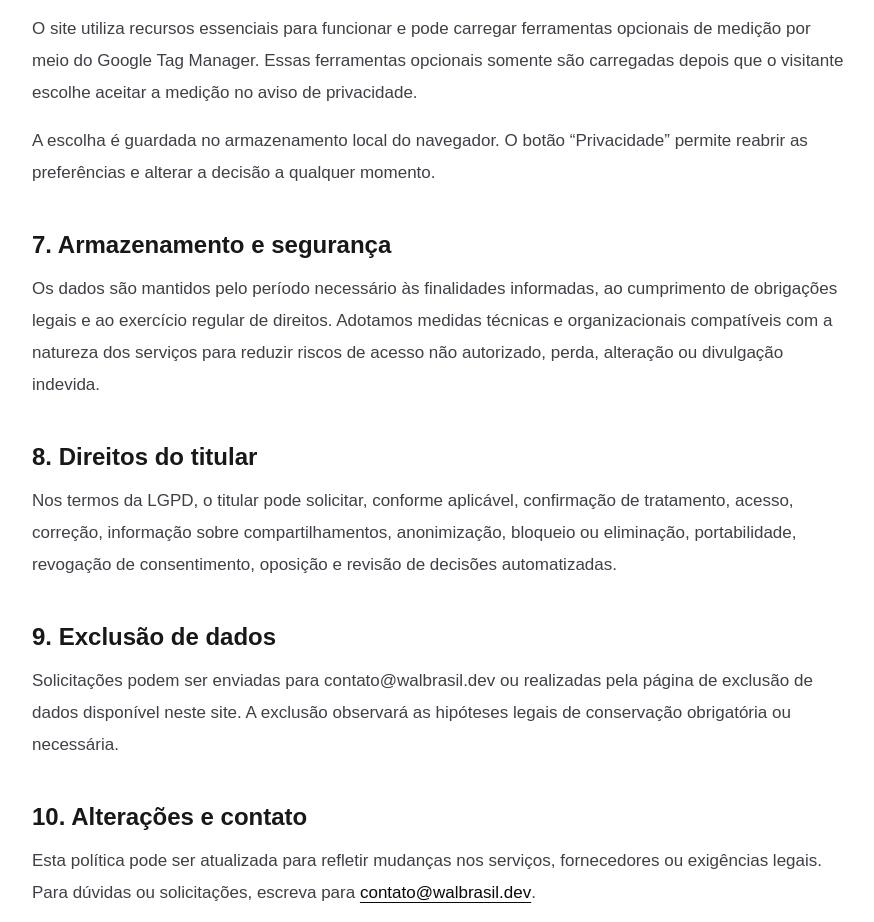
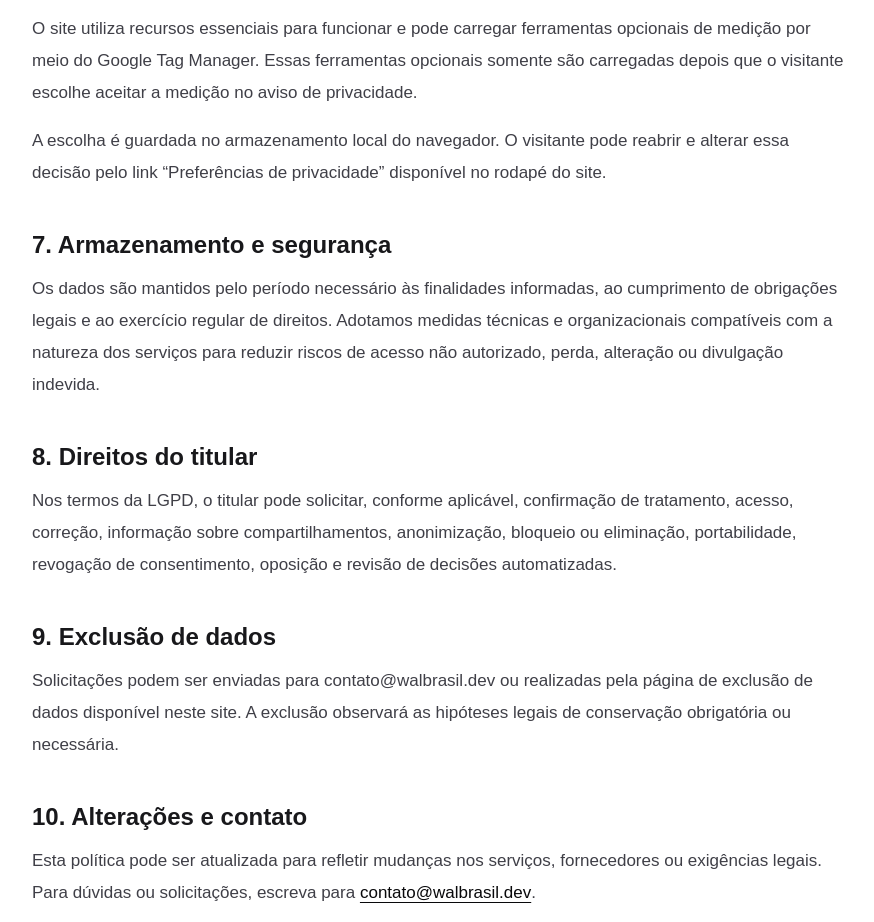
Before and after one commit to waldematica-design/walbrasil-dev, a Next.js app: page /politica-de-privacidade in a window 1280 px wide. Shown: the part 1343-2265 px from the top of the page, without its empty margins (200-1074 px from the left). Built offline with nearby package versions, Linux system fonts and the light colour scheme.

Commit message:
Atualiza instrução de preferências de privacidade

```diff
--- a/src/app/politica-de-privacidade/page.tsx
+++ b/src/app/politica-de-privacidade/page.tsx
@@ -70,7 +70,7 @@ export default function PoliticaDePrivacidadePage() {
                 O site utiliza recursos essenciais para funcionar e pode carregar ferramentas opcionais de medição por meio do Google Tag Manager. Essas ferramentas opcionais somente são carregadas depois que o visitante escolhe aceitar a medição no aviso de privacidade.
               </p>
               <p>
-                A escolha é guardada no armazenamento local do navegador. O botão “Privacidade” permite reabrir as preferências e alterar a decisão a qualquer momento.
+                A escolha é guardada no armazenamento local do navegador. O visitante pode reabrir e alterar essa decisão pelo link “Preferências de privacidade” disponível no rodapé do site.
               </p>
             </div>
           </section>
```
